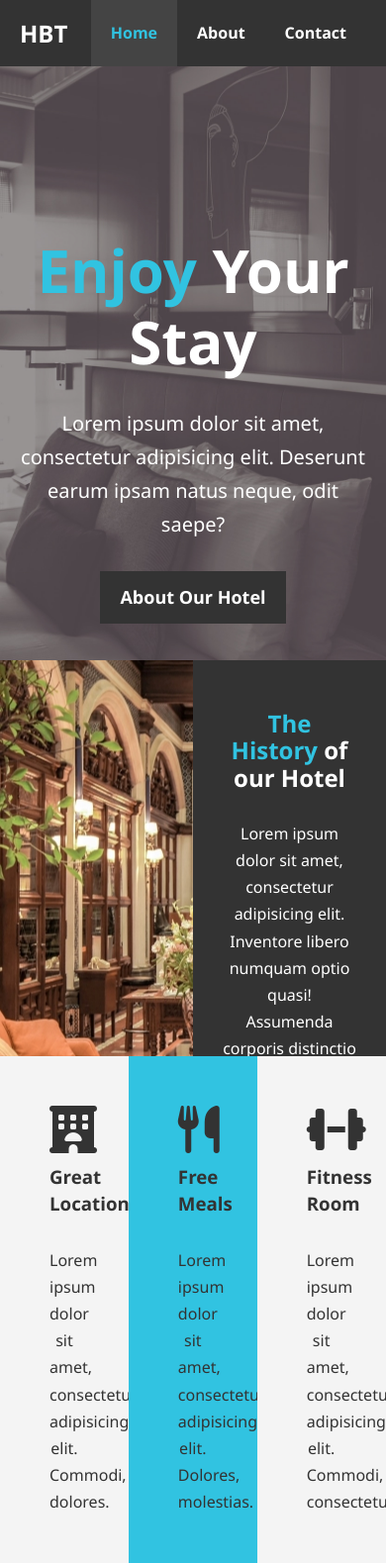
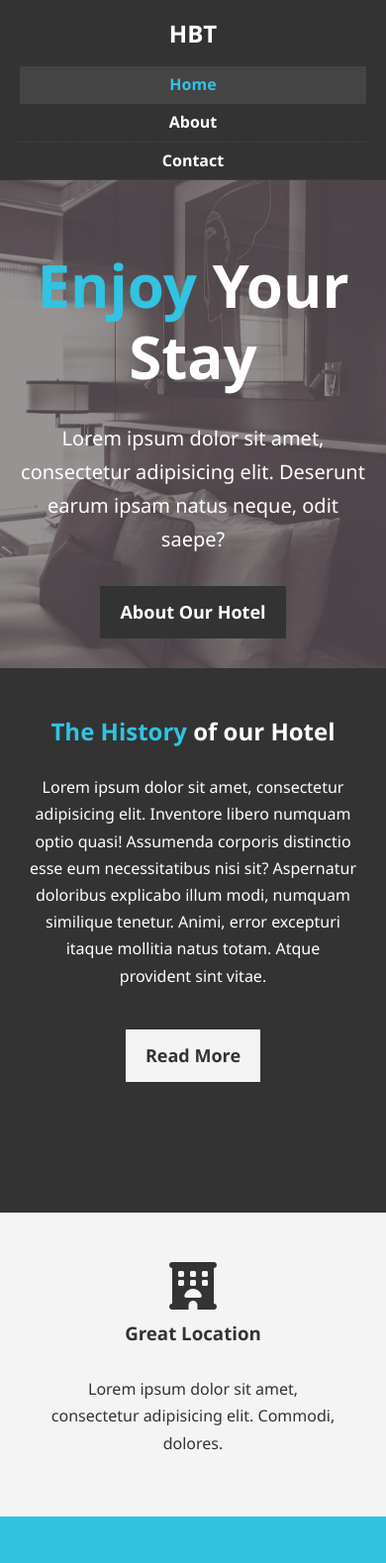
Before and after one commit to davidgtraxler87/HotelBT, a plain HTML site: page index.html in a window 390 px wide. Shown: the top 1579 px of the page at 99% size. Drawn offline with Linux system fonts and the light colour scheme.

Commit message:
Added more responsiveness to the site(i.e.- media queries)

```diff
--- a/about.html
+++ b/about.html
@@ -7,6 +7,7 @@
     <meta name="description" content="Welcome to the most extraodinary hotel in Oklahoma City.">
     <meta name="keywords" content="hotel, oklahoma city hotel, oklahoma hotel, okc hotel">
     <link rel="stylesheet" href="css/style.css">
+    <link rel="stylesheet" media="screen and (max-width: 768px)" href="css/mobile.css">
     <title>Hotel BT | About</title>
 </head>
 
--- /dev/null
+++ b/css/mobile.css
@@ -0,0 +1,61 @@
+#navbar .logo {
+    float: none;
+    text-align: center;
+}
+
+#navbar ul, #navbar ul li {
+    float: none;
+}
+
+#navbar ul li a {
+    padding: 5px;
+    border-bottom: #444444 dotted 1px;
+}
+
+/*Showcase*/
+#showcase {
+    height: 100%;
+}
+
+#showcase .showcase-content {
+    padding-top: 70px;
+    padding-bottom: 30px;
+}
+
+/*Home Info*/
+#home-info {
+    height: 550px;
+}
+
+#home-info .info-img {
+    display:none;
+}
+
+#home-info .info-content {
+    float: none;
+    width: 100%;
+    margin-bottom: 50px;
+}
+
+/*Boxes*/
+.box {
+    float: none;
+    width: 100%;
+}
+
+/*About Info*/
+
+#about-info .info-right,
+#about-info .info-left {
+    float: none;
+    width: 100%;
+}
+
+.l-heading {
+    text-align: center;
+}
+
+/*Contact*/
+#contact-info .box {
+    border-bottom: #444444 dotted 1px;
+}
--- a/css/style.css
+++ b/css/style.css
@@ -83,6 +83,7 @@ p{
 
 .l-heading {
     font-size: 40px;
+    line-height: 1.2;
 }
 
 /*Padding*/
@@ -101,7 +102,7 @@ p{
     color: #ffffff;
 }
 
-#navbar h1 {
+#navbar .logo {
     float: left;
     padding-top: 20px;
 }
@@ -153,7 +154,7 @@ p{
 
 /*Home Info*/
 #home-info {
-    height: 400px;
+    height: 450px;
 }
 
 #home-info .info-img {
@@ -211,7 +212,7 @@ p{
 
 /*Testimonials*/
 #testimonials {
-    height: 600px;
+    height: 100%;
     background: url("../image/arch-exterior(dark).jpg") no-repeat center center/cover;
     padding-top: 90px;
 }
--- a/index.html
+++ b/index.html
@@ -7,6 +7,7 @@
     <meta name="description" content="Welcome to the most extraodinary hotel in Oklahoma City.">
     <meta name="keywords" content="hotel, oklahoma city hotel, oklahoma hotel, okc hotel">
     <link rel="stylesheet" href="css/style.css">
+    <link rel="stylesheet" media="screen and (max-width: 768px)" href="css/mobile.css">
 
     <script src="https://kit.fontawesome.com/1087c8072e.js" crossorigin="anonymous"></script>
     <title>Hotel BT | Welcome</title>
```
Also changed, not shown: contact.html (+1 -0 lines), 1 other file.
